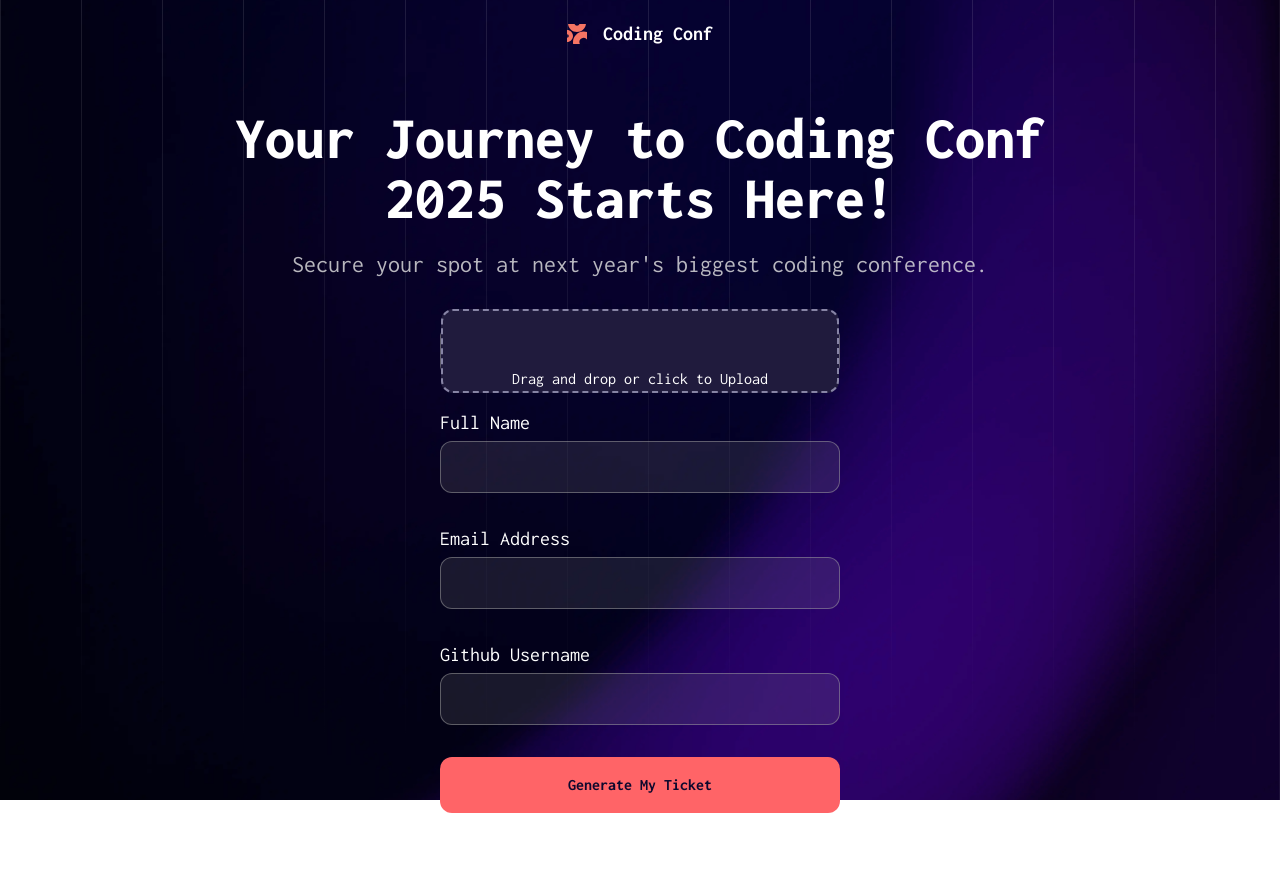
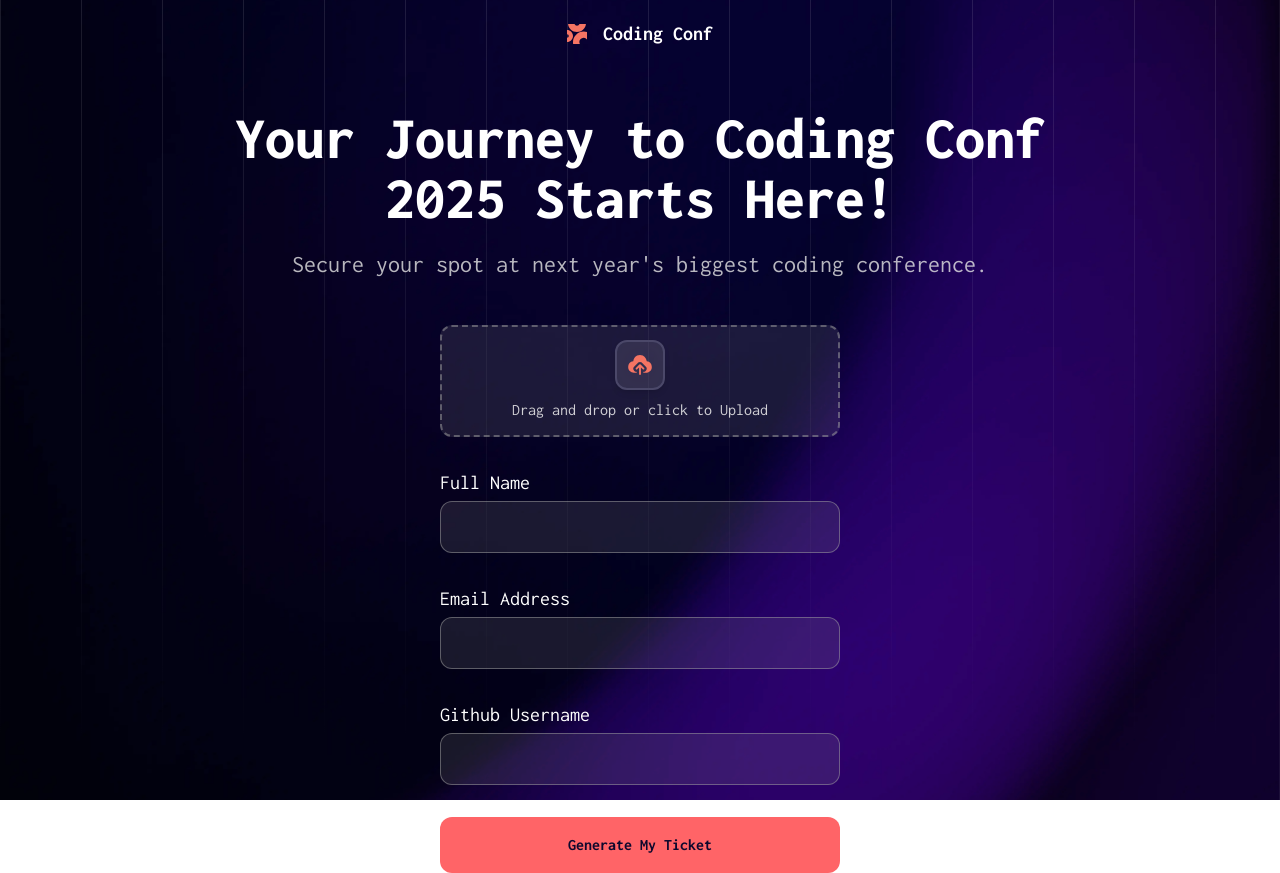
Before and after one commit to Bop-bili-bop/TicketGenerator, a React (Vite) app: page / in a window 1280 px wide. Before the commit the page ends 813 px from the top, so only its background shows below. Built offline with nearby package versions, Linux system fonts and the light colour scheme.

Commit message:
fix-image-dropped-todo-add-svgs-in-bg

```diff
--- a/src/components/DropField.jsx
+++ b/src/components/DropField.jsx
@@ -1,22 +1,36 @@
-import React, { useRef } from "react";
+import React, { useRef, useState, useEffect } from "react";
 import { useDropzone } from "react-dropzone";
+import iconUpload from "../assets/images/icon-upload.svg";
 
 const Dropzone = (props) => {
   const { required, name } = props;
 
   const hiddenInputRef = useRef(null);
+  const [preview, setPreview] = useState(null);
 
-  const { getRootProps, getInputProps, open, acceptedFiles } = useDropzone({
-    onDrop: (incomingFiles) => {
+  const { getRootProps, getInputProps, acceptedFiles } = useDropzone({
+    onDrop: (files) => {
+      // mirror into your hidden input
       if (hiddenInputRef.current) {
-        const dataTransfer = new DataTransfer();
-        incomingFiles.forEach((v) => {
-          dataTransfer.items.add(v);
-        });
-        hiddenInputRef.current.files = dataTransfer.files;
+        const dt = new DataTransfer();
+        files.forEach((f) => dt.items.add(f));
+        hiddenInputRef.current.files = dt.files;
+      }
+      // generate preview URL if it's an image
+      const file = files[0];
+      if (file && file.type.startsWith("image/")) {
+        setPreview(URL.createObjectURL(file));
+      } else {
+        setPreview(null);
       }
     },
   });
+
+  useEffect(() => {
+    return () => {
+      if (preview) URL.revokeObjectURL(preview);
+    };
+  }, [preview]);
 
   const files = acceptedFiles.map((file) => (
     <li key={file.path}>
@@ -25,10 +39,22 @@ const Dropzone = (props) => {
   ));
 
   return (
-    <div
-      className="container flex justify-center items-center text-center text-white border-2 border-dashed border-[#8784A5] bg-[#201B3D] hover:bg-[#3D3957]  rounded-xl cursor-pointer"
-    >
-      <div {...getRootProps({ className: "dropzone" })}>
+    <div {...getRootProps({ className: "dropzone" })}>
+      <div className="flex flex-col justify-center items-center gap-2">
+        <div
+          className={`flex justify-center items-center h-[50px] w-[50px] ${
+            !preview &&
+            "border-2 border-custom-neutral-700 group-hover:border-custom-neutral-500"
+          } bg-white/10 backdrop-blur-2xl rounded-xl  shadow-md`}
+        >
+          <img
+            src={preview || iconUpload}
+            alt={preview ? "file-preview" : "icon-upload"}
+            className={
+              preview ? "rounded-xl border-custom-neutral-700 group-hover:border-custom-neutral-500" : "w-[30px] h-[30px]"
+            }
+          />
+        </div>
         <input
           type="file"
           name={name}
@@ -36,11 +62,11 @@ const Dropzone = (props) => {
           className="p-4 hover:cursor-pointer "
           style={{ opacity: 0 }}
           ref={hiddenInputRef}
+          {...getInputProps()}
         />
-        <input {...getInputProps()} />
-        <button type="button" onClick={open} className="">
+        <p className="text-center text-custom-neutral-300">
           Drag and drop or click to Upload
-        </button>
+        </p>
       </div>
     </div>
   );
--- a/src/components/InputField.jsx
+++ b/src/components/InputField.jsx
@@ -1,5 +1,5 @@
 import { useState } from "react";
-import DropField from "./DropField"
+import DropField from "./DropField";
 
 const InputField = ({
   label,
@@ -38,7 +38,7 @@ const InputField = ({
   );
 
   return (
-    <div className="mb-4 text-white ">
+    <div className="mb-4 text-white group ">
       {label && (
         <label htmlFor={id} className="text-xl block mb-1">
           {label}
@@ -46,18 +46,18 @@ const InputField = ({
       )}
 
       <div
-        className={`flex bg-neutral-400/15 h-13 items-center border rounded-xl border-neutral-400/50 hover:bg-neutral-400/40 hover:cursor-pointer transition-colors  ${
+        className={`flex bg-neutral-400/15 h-13 justify-center items-center rounded-xl ${dragNDrop && "border-2 border-dashed h-28"} ${
           isFocused
             ? "ring-1 ring-offset-2 ring-offset-black ring-neutral-300/85"
             : error
             ? "border-red-500 ring ring-red-500/30"
-            : ""
+            : "border border-neutral-400/50 hover:bg-neutral-400/40 hover:cursor-pointer transition-colors"
         }`}
         onFocus={() => setIsFocused(true)}
         onBlur={() => setIsFocused(false)}
       >
         {dragNDrop ? (
-          <DropField/>
+          <DropField  />
         ) : (
           <input
             id={id}
```
